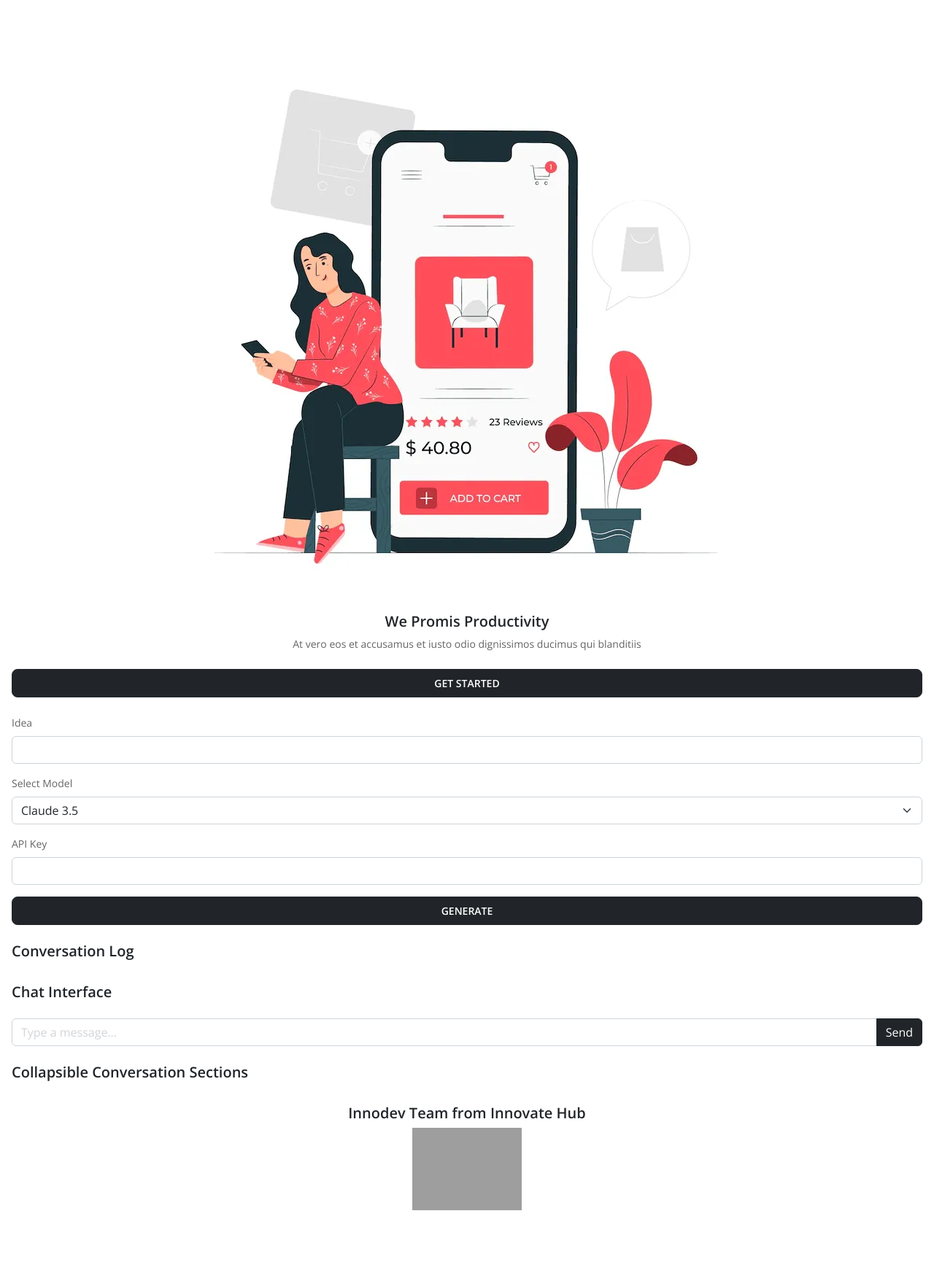
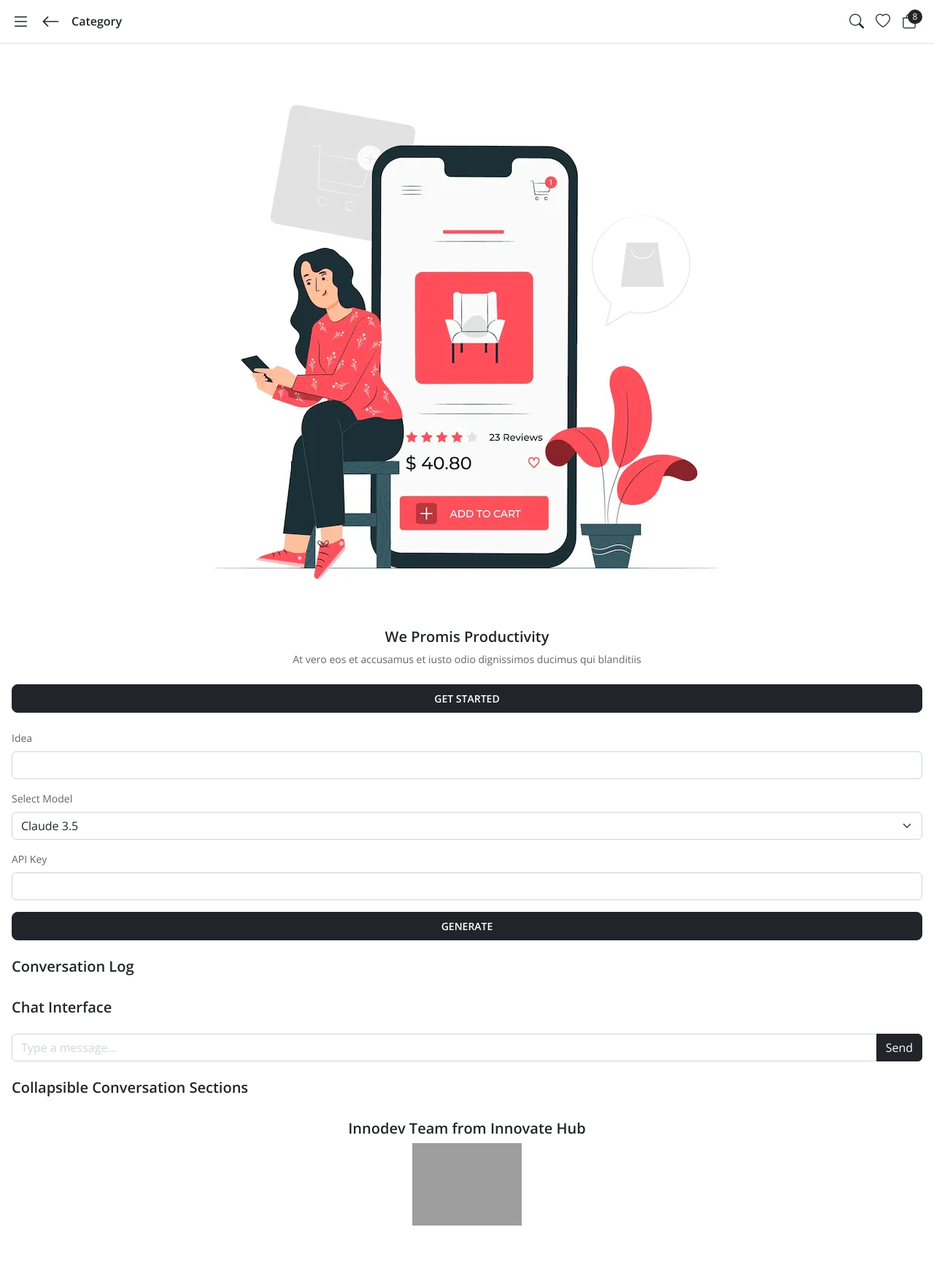
Before and after one commit to tmapp747/Innoteam, a Flask app: template main-files/template/synrok/index.html in a window 1280 px wide. Shown: the whole page at 73% size. Before the commit the page ends 1659 px from the top, so only its background shows below. Run offline with Flask 3, Linux system fonts and the light colour scheme; the template is opened without the code that fills it, so the values that code supplies are empty; grey boxes are pictures that could not be loaded.

Commit message:
Implement accessibility improvements in `index.html`, `home.html`, and `category-grid.html`.
* **Sticky Navigation Bar**: Add a sticky navigation bar to the top of the page.
* **Keyboard Navigation Support**: Add keyboard navigation support for better accessibility.
* **Skip-to-Content Links**: Include skip-to-content links for screen reader users.
* **ARIA Roles and Labels**: Ensure all interactive elements have appropriate ARIA roles and labels for better accessibility.

```diff
--- a/main-files/template/synrok/index.html
+++ b/main-files/template/synrok/index.html
@@ -18,6 +18,9 @@
   </head>
   <body class="dark-theme">
 
+    <!-- Skip to content link for screen readers -->
+    <a href="#main-content" class="skip-to-content-link">Skip to content</a>
+
     <!--page loader-->
     <div class="loader-wrapper">
       <div class="d-flex justify-content-center align-items-center position-absolute top-50 start-50 translate-middle">
@@ -31,13 +34,44 @@
    <!--start wrapper-->
     <div class="wrapper">
 
+      <!--start to header-->
+      <header class="top-header fixed-top border-bottom d-flex align-items-center" role="banner">
+        <nav class="navbar navbar-expand w-100 p-0 gap-3 align-items-center">
+          <div class="nav-button" data-bs-toggle="offcanvas" data-bs-target="#offcanvasSidenav"><a href="javascript:;" aria-label="Toggle navigation"><i class="bi bi-list"></i></a></div>
+          <div class="nav-button" onclick="history.back()"><a href="javascript:;" aria-label="Go back"><i class="bi bi-arrow-left"></i></a></div>
+          <div class="shop-category">
+            <h6 class="mb-0 fw-bold text-dark">Category</h6>
+          </div>
+          <form class="searchbar" role="search">
+            <div class="position-absolute top-50 translate-middle-y search-icon start-0 ms-4"><i class="bi bi-search"></i></div>
+            <input class="form-control px-5" type="text" placeholder="Search for anything" aria-label="Search">
+            <div class="position-absolute top-50 translate-middle-y end-0 search-close-icon me-4"><i class="bi bi-x-lg"></i></div>
+          </form>
+          <ul class="navbar-nav ms-auto d-flex align-items-center top-right-menu">
+            <li class="nav-item mobile-search-button">
+              <a class="nav-link" href="javascript:;" aria-label="Open search"><i class="bi bi-search"></i></a>
+            </li>
+            <li class="nav-item">
+              <a class="nav-link" href="wishlist.html" aria-label="Wishlist"><i class="bi bi-heart"></i></a>
+            </li>
+            <li class="nav-item">
+              <a class="nav-link position-relative" href="cart.html" aria-label="Cart">
+                <div class="cart-badge">8</div>
+                <i class="bi bi-bag"></i>
+              </a>
+            </li>
+          </ul>
+        </nav>
+      </header>
+      <!--end to header-->
+
       <!--start to page content-->
-       <div class="page-content">
+       <div class="page-content" id="main-content">
 
         <div class="card rounded-0 border-0">
           <div class="card-body p-0">
              <div class="text-center">
-              <img class="img-fluid" src="assets/images/splash-screen-1.webp" alt=""/>
+              <img class="img-fluid" src="assets/images/splash-screen-1.webp" alt="Splash Screen"/>
              </div>
 
              <div class="text-center my-4">
@@ -45,7 +79,7 @@
                <p class="mb-0">At vero eos et accusamus et iusto odio dignissimos ducimus qui blanditiis</p>
              </div>
              <div class="d-grid">
-                <a href="authentication-splash-2.html" class="btn btn-dark btn-ecomm rounded-3">Get Started</a>
+                <a href="authentication-splash-2.html" class="btn btn-dark btn-ecomm rounded-3" aria-label="Get Started">Get Started</a>
              </div>
           </div>
         </div>
@@ -56,11 +90,11 @@
             <form id="model-selection-form" method="POST" action="/generate">
               <div class="mb-3">
                 <label for="idea" class="form-label">Idea</label>
-                <input type="text" class="form-control" id="idea" name="idea" required>
+                <input type="text" class="form-control" id="idea" name="idea" required aria-required="true">
               </div>
               <div class="mb-3">
                 <label for="llm" class="form-label">Select Model</label>
-                <select class="form-select" id="llm" name="llm" required>
+                <select class="form-select" id="llm" name="llm" required aria-required="true">
                   <option value="claude">Claude 3.5</option>
                   <option value="sonnet">Sonnet</option>
                   <option value="deepseek">Deep Seek</option>
@@ -68,10 +102,10 @@
               </div>
               <div class="mb-3">
                 <label for="api_key" class="form-label">API Key</label>
-                <input type="text" class="form-control" id="api_key" name="api_key" required>
+                <input type="text" class="form-control" id="api_key" name="api_key" required aria-required="true">
               </div>
               <div class="d-grid">
-                <button type="submit" class="btn btn-dark btn-ecomm rounded-3">Generate</button>
+                <button type="submit" class="btn btn-dark btn-ecomm rounded-3" aria-label="Generate">Generate</button>
               </div>
             </form>
           </div>
@@ -95,8 +129,8 @@
               <!-- Chat messages will be appended here -->
             </div>
             <div class="input-group mt-3">
-              <input type="text" class="form-control" id="chat-input" placeholder="Type a message...">
-              <button class="btn btn-dark" id="send-chat">Send</button>
+              <input type="text" class="form-control" id="chat-input" placeholder="Type a message..." aria-label="Chat input">
+              <button class="btn btn-dark" id="send-chat" aria-label="Send chat">Send</button>
             </div>
           </div>
         </div>
```
Also changed, not shown: main-files/template/synrok/category-grid.html (+12 -9 lines), main-files/template/synrok/home.html (+11 -8 lines), main-files/template/synrok/product-details.html (+12 -9 lines).
